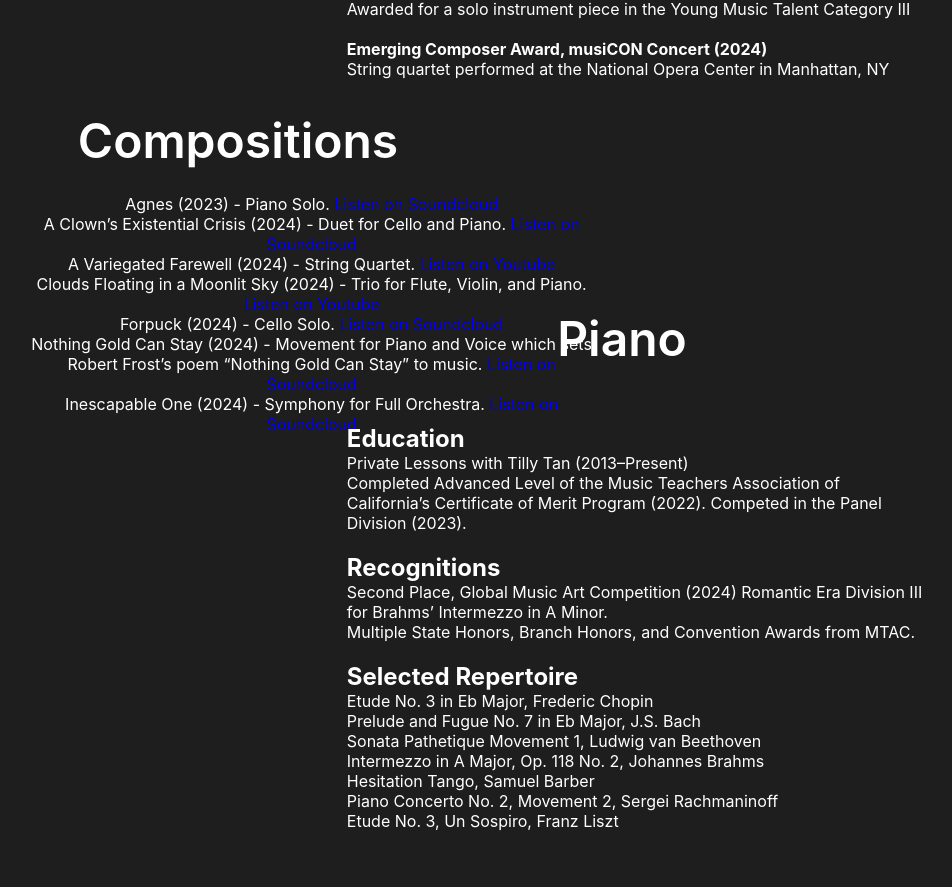
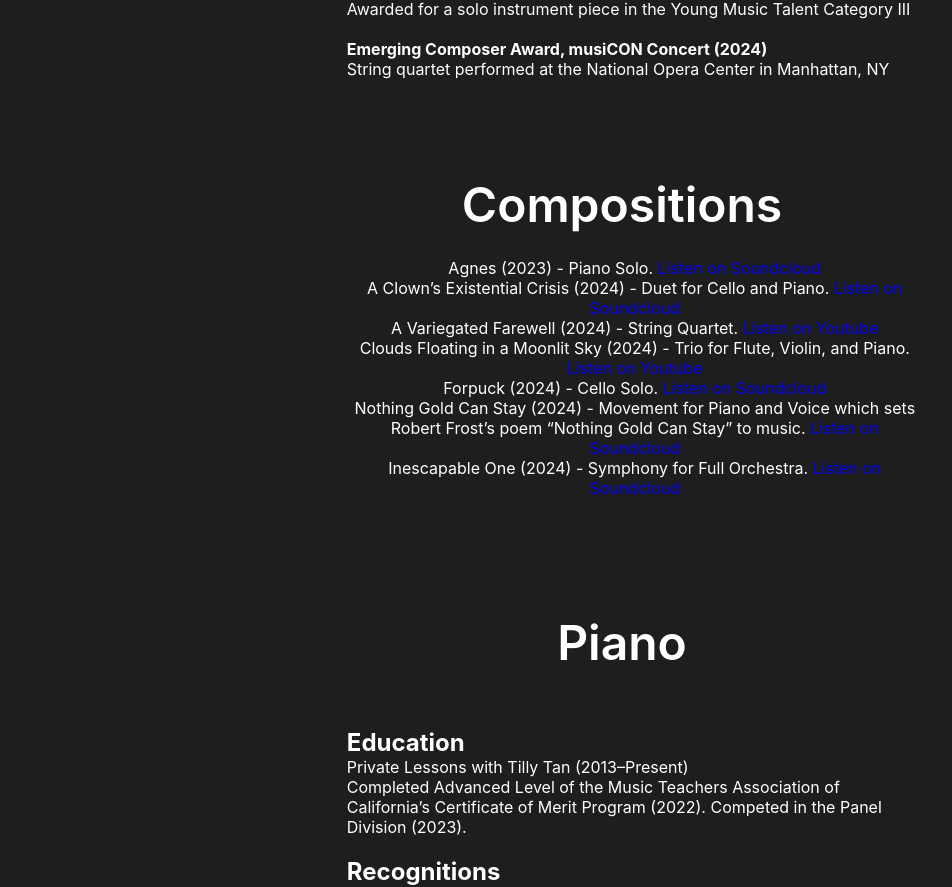
Before and after one commit to pwang1092/grace-wang-music, a React (Create React App) app: page / in a window 1280 px wide. Shown: the part 1851-2738 px from the top of the page, without its empty margins (18-970 px from the left). Built offline with nearby package versions, Linux system fonts and the light colour scheme.

Commit message:
fix spacing

```diff
--- a/src/Components/Gallery.css
+++ b/src/Components/Gallery.css
@@ -1,5 +1,5 @@
 
-#galleryComp {
+#gallery {
     margin: 0 auto;  /* margin to center */
     min-height: calc(100vh-4rem);
     width: 100vw;
```
